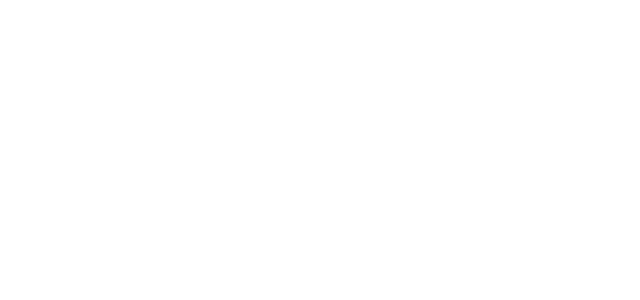
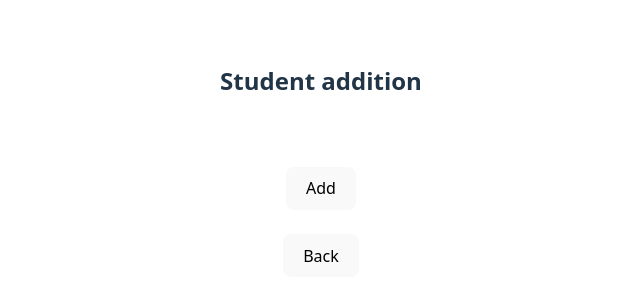
Before and after one commit to Eren4/pusula-student-automation-system, a React (Vite) app in the folder front-end/student-frontend/: page /add-student-grade in a window 1280 px wide. Before the commit this address had no page. Shown: the part 240-540 px from the top of the page, without its empty margins (319-959 px from the left). Built offline with nearby package versions, Linux system fonts and the light colour scheme.

Commit message:
Create add student grade skeleton

```diff
--- a/front-end/student-frontend/src/App.tsx
+++ b/front-end/student-frontend/src/App.tsx
@@ -8,6 +8,7 @@
 import StudentGradeList from './components/StudentGradeList.tsx';
 import TeacherCourseList from './components/TeacherCourseList.tsx';
 import TeacherGrading from './components/TeacherGrading.tsx';
+import AddStudentGrade from './components/AddStudentGrade.tsx';
 import './App.css';
 
 function App() {
@@ -22,6 +23,7 @@
         <Route path="/student-grade-list" element={<StudentGradeList />}/>
         <Route path="/teacher-course-list" element={<TeacherCourseList />}/>
         <Route path="/teacher-grading" element={<TeacherGrading />}/>
+        <Route path="/add-student-grade" element={<AddStudentGrade />}/>
         <Route path="/" element={<Navigate to="/login" />} />
       </Routes>
     </BrowserRouter>
--- /dev/null
+++ b/front-end/student-frontend/src/components/AddStudentGrade.tsx
@@ -0,0 +1,22 @@
+import axios from 'axios';
+import { useNavigate } from 'react-router-dom';
+
+function AddStudentGrade() {
+    const navigate = useNavigate();
+
+    return(
+        <div>
+            <h2>Student addition</h2>
+
+            <br/><br/>
+
+            <button type="button" onClick={() => {}}>Add</button>
+
+            <br/><br/>
+
+            <button type="button" onClick={() => {navigate("/teacher-grading")}}>Back</button>
+        </div>
+    )
+}
+
+export default AddStudentGrade;
--- a/front-end/student-frontend/src/components/TeacherGrading.tsx
+++ b/front-end/student-frontend/src/components/TeacherGrading.tsx
@@ -82,7 +82,7 @@
             )}
             <br/><br/>
 
-            <button type="button" onClick={() => {}}>Add Student</button>
+            <button type="button" onClick={() => {navigate("/add-student-grade")}}>Add Student</button>
 
             <br/><br/>
 
```
